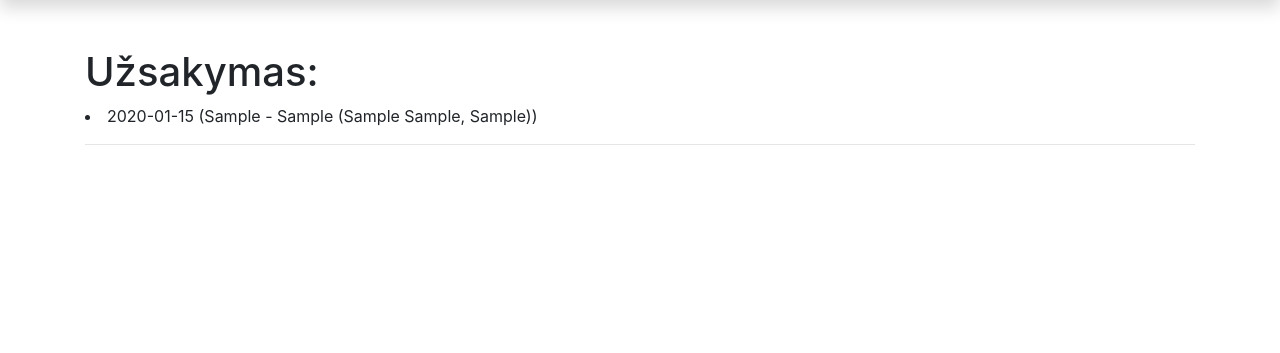
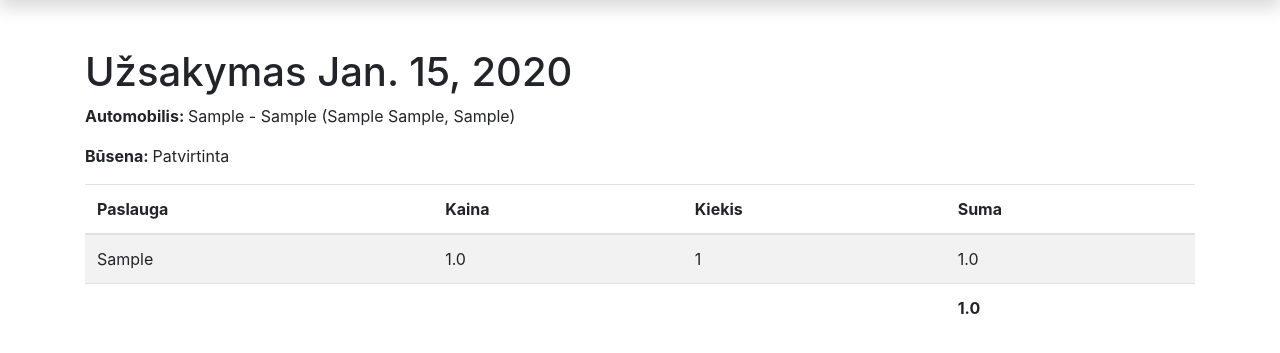
Before and after one commit to DonatasNoreika/django_autoservisas_2023_08, a Django app: page /uzsakymai/1 in a window 1280 px wide. Shown: the part 90-443 px from the top of the page. Run offline with Django 4.2, Linux system fonts and the light colour scheme; tables that the repository leaves empty hold one stand-in row (values such as "Sample post"); some libraries are stand-ins or nearby versions.

Commit message:
+5 +Paspaudus ant užsakymo nuorodos, būtų rodoma detali informacija apie užsakymą. Čia pat būtų matomos ir užsakymo eilučių informacija. (pabaigta pilnai)
+PAPILDOMAI: padaryti, kad prie užsakymo eilutės būtų rodoma jos suma. O prie užsakymo - bendra užsakymo suma.

```diff
--- a/mysite/autoservice/models.py
+++ b/mysite/autoservice/models.py
@@ -42,6 +42,12 @@ class Uzsakymas(models.Model):
 
     status = models.CharField(verbose_name="Būsena", choices=LOAN_STATUS, default="p", max_length=1, blank=True)
 
+    def bendra_suma(self):
+        bendra_suma = 0
+        for line in self.lines.all():
+            bendra_suma += line.suma()
+        return bendra_suma
+
     def __str__(self):
         return f"{self.data} ({self.automobilis})"
 
@@ -51,7 +57,7 @@ class Uzsakymas(models.Model):
 
 
 class UzsakymoEilute(models.Model):
-    uzsakymas = models.ForeignKey(to="Uzsakymas", on_delete=models.CASCADE)
+    uzsakymas = models.ForeignKey(to="Uzsakymas", on_delete=models.CASCADE, related_name='lines')
     paslauga = models.ForeignKey(to="Paslauga", verbose_name="Paslauga", on_delete=models.SET_NULL, null=True)
     kiekis = models.IntegerField(verbose_name="Kiekis")
 
--- a/mysite/autoservice/templates/uzsakymas.html
+++ b/mysite/autoservice/templates/uzsakymas.html
@@ -3,7 +3,31 @@
 {% block "title" %}Autoservisas: Užsakymas{% endblock %}
 
 {% block "content" %}
-<h1>Užsakymas:</h1>
-<li>{{ uzsakymas }}</a></li>
-<hr>
+<h1>Užsakymas {{ uzsakymas.data }} </h1>
+<p><strong>Automobilis: </strong>{{ uzsakymas.automobilis }}</p>
+<p><strong>Būsena: </strong>{{ uzsakymas.get_status_display }}</p>
+<table class="table table-striped">
+    <thead>
+    <tr>
+        <th>Paslauga</th>
+        <th>Kaina</th>
+        <th>Kiekis</th>
+        <th>Suma</th>
+    </tr>
+    </thead>
+    <tbody>
+    {% for line in uzsakymas.lines.all %}
+    <tr>
+        <td>{{ line.paslauga.pavadinimas }}</td>
+        <td>{{ line.paslauga.kaina }}</td>
+        <td>{{ line.kiekis }}</td>
+        <td>{{ line.suma }}</td>
+    </tr>
+    {% endfor %}
+    <tr>
+        <td colspan="3"></td>
+        <td><strong>{{ uzsakymas.bendra_suma }}</strong></td>
+    </tr>
+    </tbody>
+</table>
 {% endblock %}
```
